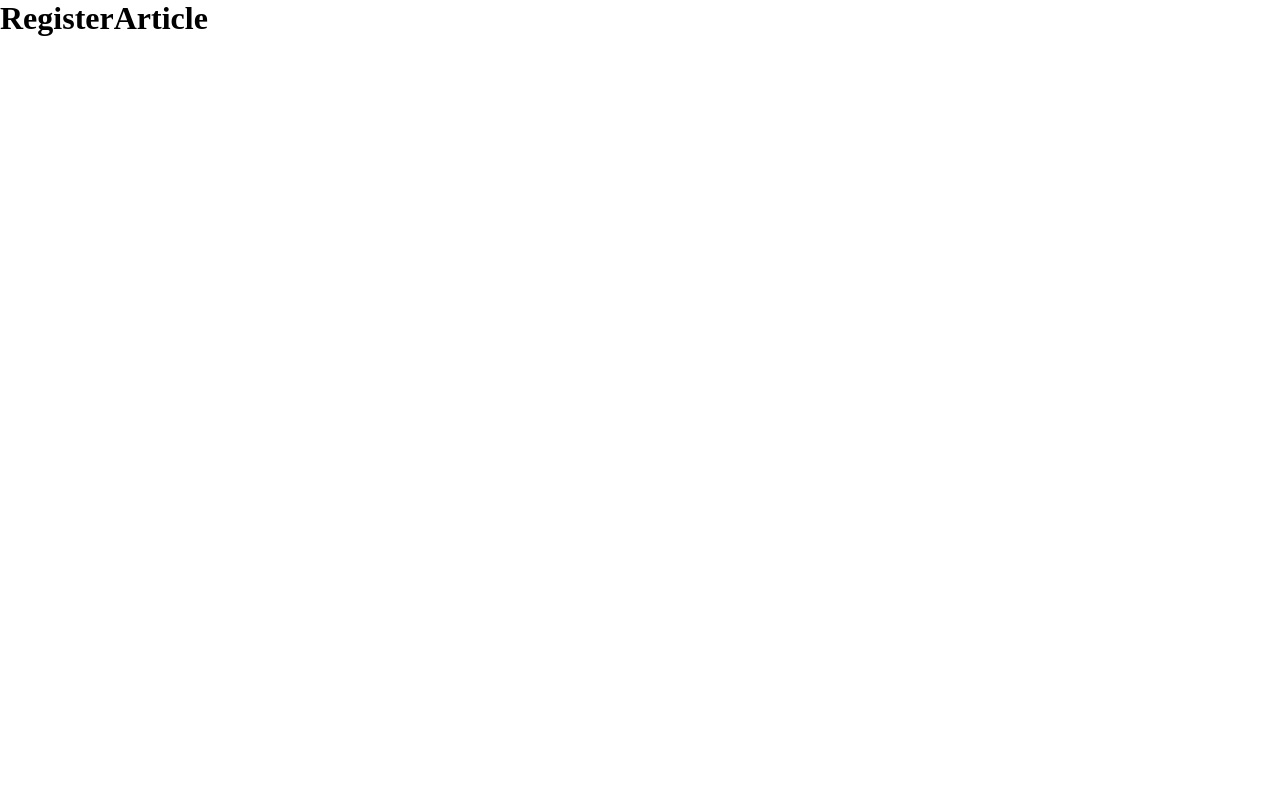
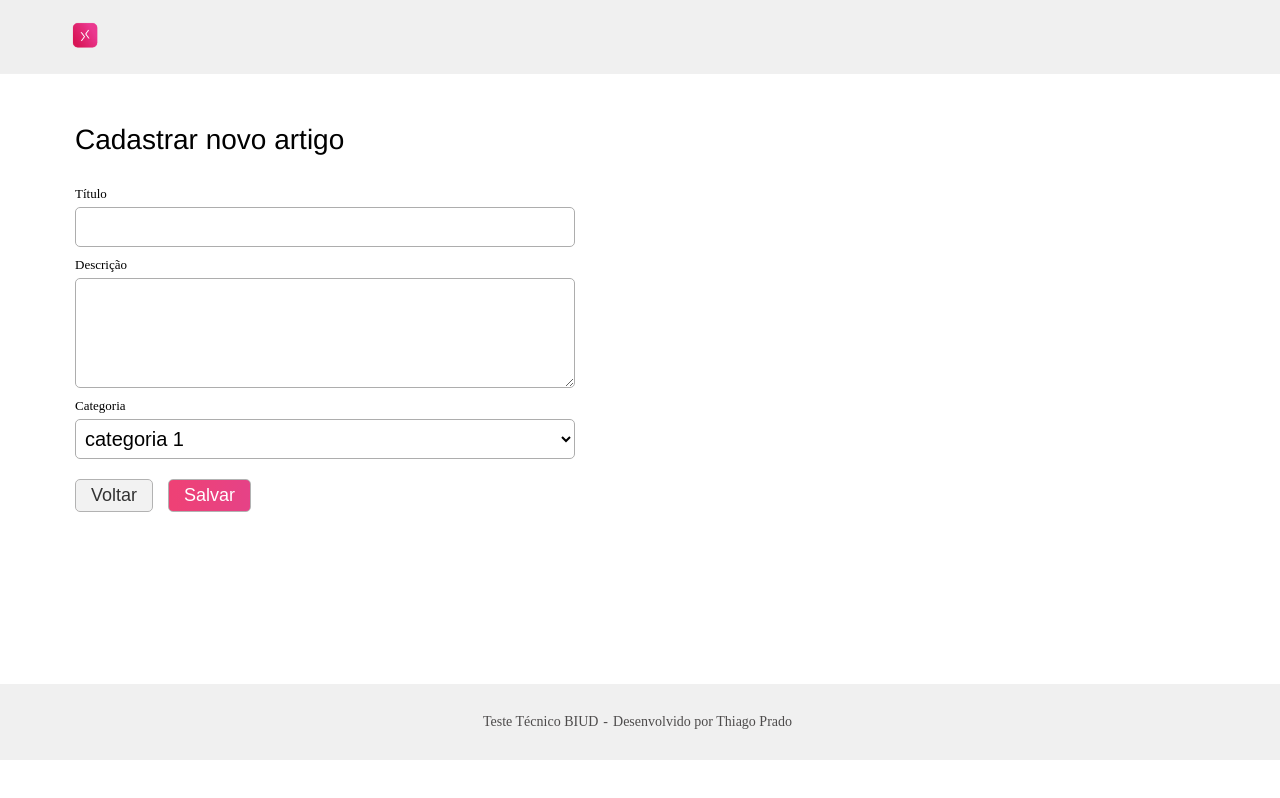
Before and after one commit to thiagopcdev/BIUD_challenge, a React (Vite) app in the folder frontend/: page /articles/new in a window 1280 px wide. Built offline with nearby package versions, Linux system fonts and the light colour scheme.

Commit message:
Implementa interface tela de cadastro e edicao de artigo

```diff
--- a/frontend/src/components/Basics/Select.jsx
+++ b/frontend/src/components/Basics/Select.jsx
@@ -15,24 +15,26 @@ function Select(props) {
   } = props;
 
   return (
-    <label htmlFor={ name }>
-      { label }
+    <>
+      <label htmlFor={name}>
+        { label }
+      </label>
       <select
-        name={ name }
-        id={ id }
+        name={name}
+        id={id}
         required
-        onChange={ onChange }
-        value={ value }
-        data-testid={ testId }
+        onChange={(event) => onChange(event.target.value)}
+        value={value}
+        data-testid={testId}
       >
-        <option value={ defaultValue }>{ defaultOption }</option>
+        <option value={defaultValue}>{ defaultOption }</option>
         {
-          options.map((option, index) => (
-            <option key={ index }>{ option }</option>
+          options.map((option) => (
+            <option key={option}>{ option }</option>
           ))
         }
       </select>
-    </label>
+    </>
   );
 }
 
--- /dev/null
+++ b/frontend/src/components/Basics/Textarea.jsx
@@ -0,0 +1,58 @@
+import React from 'react';
+import PropTypes from 'prop-types';
+
+function Textarea(props) {
+  const {
+    name,
+    label,
+    onChange,
+    value,
+    id,
+    testId,
+    holder,
+    className,
+  } = props;
+  return (
+    <>
+      <label htmlFor={name}>
+        { label }
+      </label>
+      <textarea
+        name={name}
+        value={value}
+        onChange={(event) => onChange(event.target.value)}
+        id={id}
+        data-testid={testId}
+        placeholder={holder}
+        className={className}
+      />
+    </>
+  );
+}
+
+Textarea.propTypes = {
+  label: PropTypes.string,
+  value: PropTypes.PropTypes.oneOfType([
+    PropTypes.string,
+    PropTypes.number,
+  ]),
+  name: PropTypes.string,
+  id: PropTypes.string,
+  onChange: PropTypes.func,
+  testId: PropTypes.string,
+  holder: PropTypes.string,
+  className: PropTypes.string,
+};
+
+Textarea.defaultProps = {
+  label: '',
+  value: '',
+  name: '',
+  id: '',
+  onChange: null,
+  testId: '',
+  holder: '',
+  className: '',
+};
+
+export default Textarea;
--- a/frontend/src/components/index.js
+++ b/frontend/src/components/index.js
@@ -1,6 +1,7 @@
 export { default as Button } from './Basics/Button';
 export { default as Input } from './Basics/Input';
 export { default as Select } from './Basics/Select';
+export { default as Textarea } from './Basics/Textarea';
 export { default as Header } from './Header/Header';
 export { default as Footer } from './Footer/Footer';
 export { default as ListItems } from './ListItems/ListItems';
--- a/frontend/src/pages/Article/ChangeArticle.jsx
+++ b/frontend/src/pages/Article/ChangeArticle.jsx
@@ -1,10 +1,63 @@
-import React from 'react';
+import React, { useState } from 'react';
+import {
+  Button, Footer, Header, Input, Select, Textarea,
+} from '../../components';
+import './RegisterChangeArticle.css';
 
 function ChangeArticle() {
+  const [title, setTitle] = useState('');
+  const [description, setDescription] = useState('');
+  const [category, setCategory] = useState('');
   return (
-    <div>
-      <h1>ChangeArticle</h1>
-    </div>
+    <>
+      <Header />
+      <div className="register-change-article-container">
+        <p className="rc-title-page">Editar artigo</p>
+        <main className="inputs-container">
+          <Input
+            label="Título"
+            name="title"
+            id="title"
+            type="text"
+            value={title}
+            onChange={setTitle}
+            className="title-input"
+          />
+          <Textarea
+            label="Descrição"
+            name="descricao"
+            id="descricao"
+            value={description}
+            onChange={setDescription}
+            className="description-input"
+          />
+          <Select
+            label="Categoria"
+            name="category"
+            id="category"
+            value={category}
+            onChange={setCategory}
+            defaultOption="categoria 1"
+            defaultValue="category1"
+            options={['categoria 2', 'categoria 3']}
+          />
+          <section className="saveback-section">
+            <Button
+              name="Voltar"
+              className="btn-back"
+              link="/articles"
+              title="Voltar"
+            />
+            <Button
+              name="Salvar"
+              className="btn-save"
+              title="Salvar"
+            />
+          </section>
+        </main>
+      </div>
+      <Footer />
+    </>
   );
 }
 
--- a/frontend/src/pages/Article/RegisterArticle.jsx
+++ b/frontend/src/pages/Article/RegisterArticle.jsx
@@ -1,10 +1,63 @@
-import React from 'react';
+import React, { useState } from 'react';
+import {
+  Button, Footer, Header, Input, Select, Textarea,
+} from '../../components';
+import './RegisterChangeArticle.css';
 
 function RegisterArticle() {
+  const [title, setTitle] = useState('');
+  const [description, setDescription] = useState('');
+  const [category, setCategory] = useState('');
   return (
-    <div>
-      <h1>RegisterArticle</h1>
-    </div>
+    <>
+      <Header />
+      <div className="register-change-article-container">
+        <p className="rc-title-page">Cadastrar novo artigo</p>
+        <main className="inputs-container">
+          <Input
+            label="Título"
+            name="title"
+            id="title"
+            type="text"
+            value={title}
+            onChange={setTitle}
+            className="title-input"
+          />
+          <Textarea
+            label="Descrição"
+            name="descricao"
+            id="descricao"
+            value={description}
+            onChange={setDescription}
+            className="description-input"
+          />
+          <Select
+            label="Categoria"
+            name="category"
+            id="category"
+            value={category}
+            onChange={setCategory}
+            defaultOption="categoria 1"
+            defaultValue="category1"
+            options={['categoria 2', 'categoria 3']}
+          />
+          <section className="saveback-section">
+            <Button
+              name="Voltar"
+              className="btn-back"
+              link="./.."
+              title="Voltar"
+            />
+            <Button
+              name="Salvar"
+              className="btn-save"
+              title="Salvar"
+            />
+          </section>
+        </main>
+      </div>
+      <Footer />
+    </>
   );
 }
 
--- /dev/null
+++ b/frontend/src/pages/Article/RegisterChangeArticle.css
@@ -0,0 +1,82 @@
+.register-change-article-container {
+  align-items: flex-start;
+  display: flex;
+  flex-direction: column;
+  height: 70vh;
+  justify-content: flex-start;
+  margin-left: 75px;
+  margin-top: 50px;
+}
+
+.rc-title-page {
+  font-family: Franklin Gothic Medium , Arial Narrow , Arial , sans-serif;
+  font-size: 28px;
+}
+
+.inputs-container {
+  display: flex;
+  flex-direction: column;
+}
+
+.inputs-container input, select, textarea {
+  background-color: white;
+  border: 1px solid rgb(173, 173, 173);
+  border-radius: 5px;
+  font-size: 20px;
+  height: 40px;
+  max-width: 500px;
+  padding: 5px;
+  width: 70vw;
+}
+
+.inputs-container select {
+  margin-bottom: 20px;
+}
+
+.inputs-container .description-input {
+  height: 110px;
+}
+
+.inputs-container input:focus, select:focus, textarea:focus {
+  border: 1px solid rgb(224 20 105);
+  box-shadow: 0 0 1px rgb(235 18 83);
+  outline: none;
+}
+
+.inputs-container label {
+  font-size: 13px;
+  margin-bottom: 5px;
+  margin-top: 10px;
+}
+
+.inputs-container label:nth-child( 1 ) {
+  font-size: 13px;
+  margin-bottom: 5px;
+  margin-top: 30px;
+}
+
+.saveback-section {
+  display: flex;
+}
+
+.saveback-section button {
+  border: 1px solid rgb(160, 159, 159);
+  border-radius: 5px;
+  cursor: pointer;
+  font-size: 18px;
+  font-weight: 500;
+  margin-right: 15px;
+  opacity: 0.8;
+  padding: 5px 15px;
+  transition: all 0.3s ease-in-out;
+}
+
+.saveback-section button:hover {
+  opacity: 1;
+}
+
+.btn-save {
+  background: linear-gradient(90deg, rgb(235 18 83), rgb(224 20 105));
+  border: 1px solid rgb(60, 27, 207);
+  color: white;
+}
--- a/frontend/src/routers/index.jsx
+++ b/frontend/src/routers/index.jsx
@@ -24,8 +24,8 @@ export default function MyRoutes() {
         <Route exact path="/categories/new" element={<RegisterCategory />} />
         <Route exact path="/categories" element={<Categories />} />
         <Route exact path="/articles/modify/:id" element={<ChangeArticle />} />
+        <Route exact path="/articles/read/:id" element={<Article />} />
         <Route exact path="/articles/new" element={<RegisterArticle />} />
-        <Route exact path="/articles/:id" element={<Article />} />
         <Route exact path="/articles" element={<Articles />} />
         <Route path="*" element={<NotFound />} />
       </Routes>
```
Also changed, not shown: frontend/.eslintrc.json.
